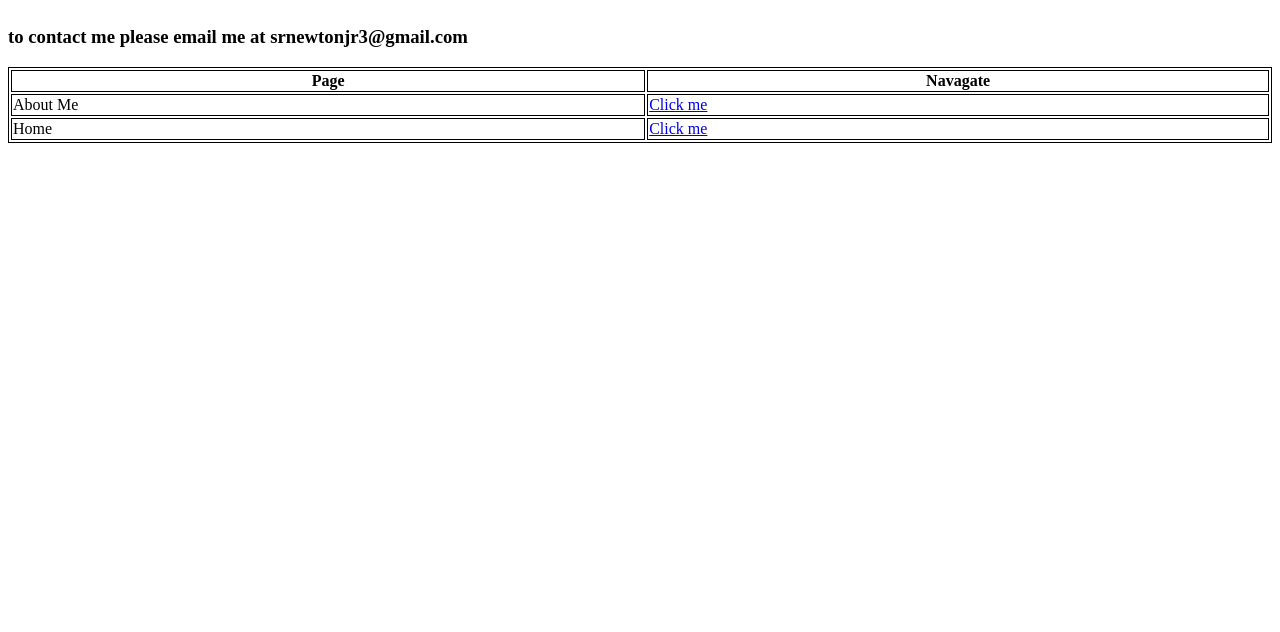
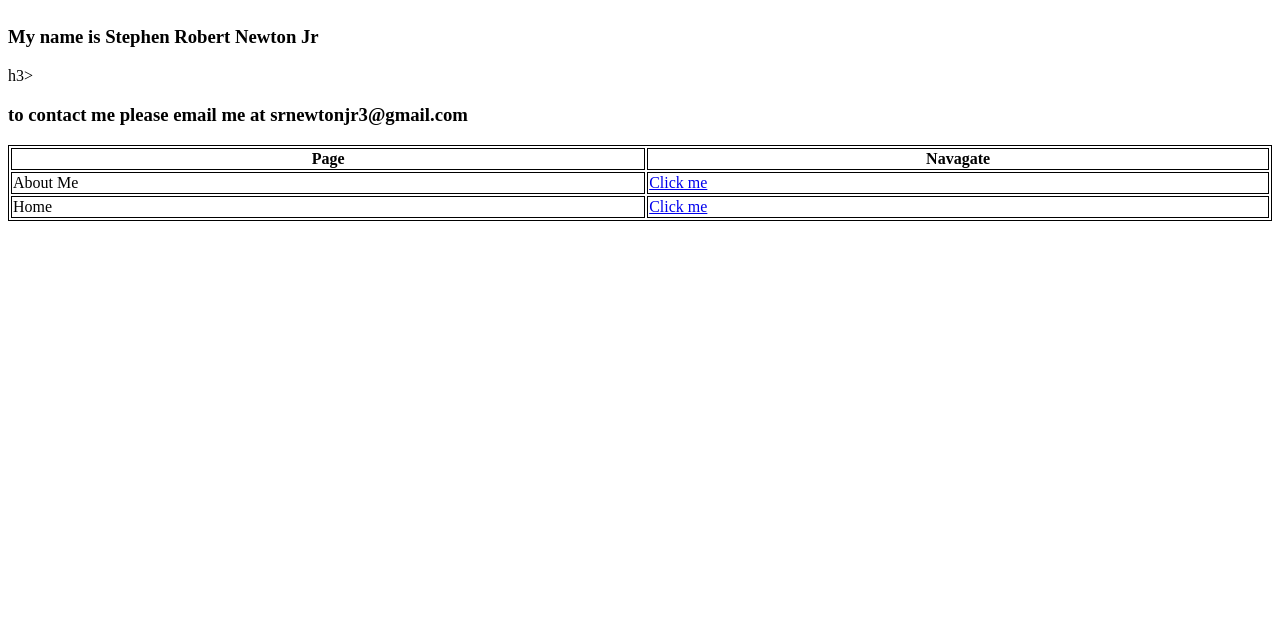
Before and after one commit to Stephen-Newton/Individual-web-project, a plain HTML site: page Page-3.html in a window 1280 px wide. Shown: the part 168-800 px from the top of the page. Drawn offline with Linux system fonts and the light colour scheme.

Commit message:
Update Page-3.html

```diff
--- a/Page-3.html
+++ b/Page-3.html
@@ -6,6 +6,7 @@
         </head>
         <body>
             <h1 style="font-size:60px;">Hello guess</h1>
+            <h3>My name is Stephen Robert Newton Jr</h3>h3>
             <h3>to contact me please email me at srnewtonjr3@gmail.com</h2>
 
 
```
